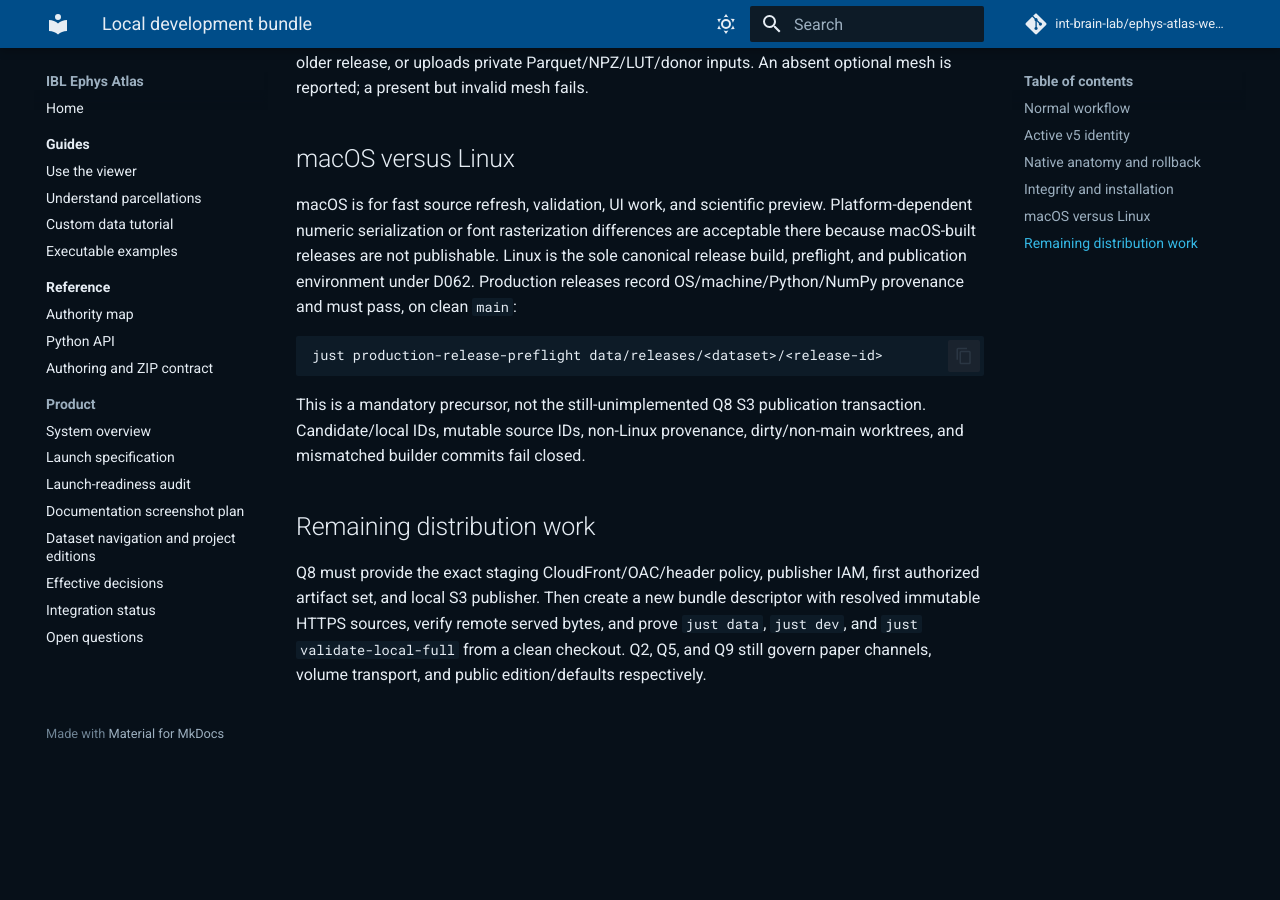
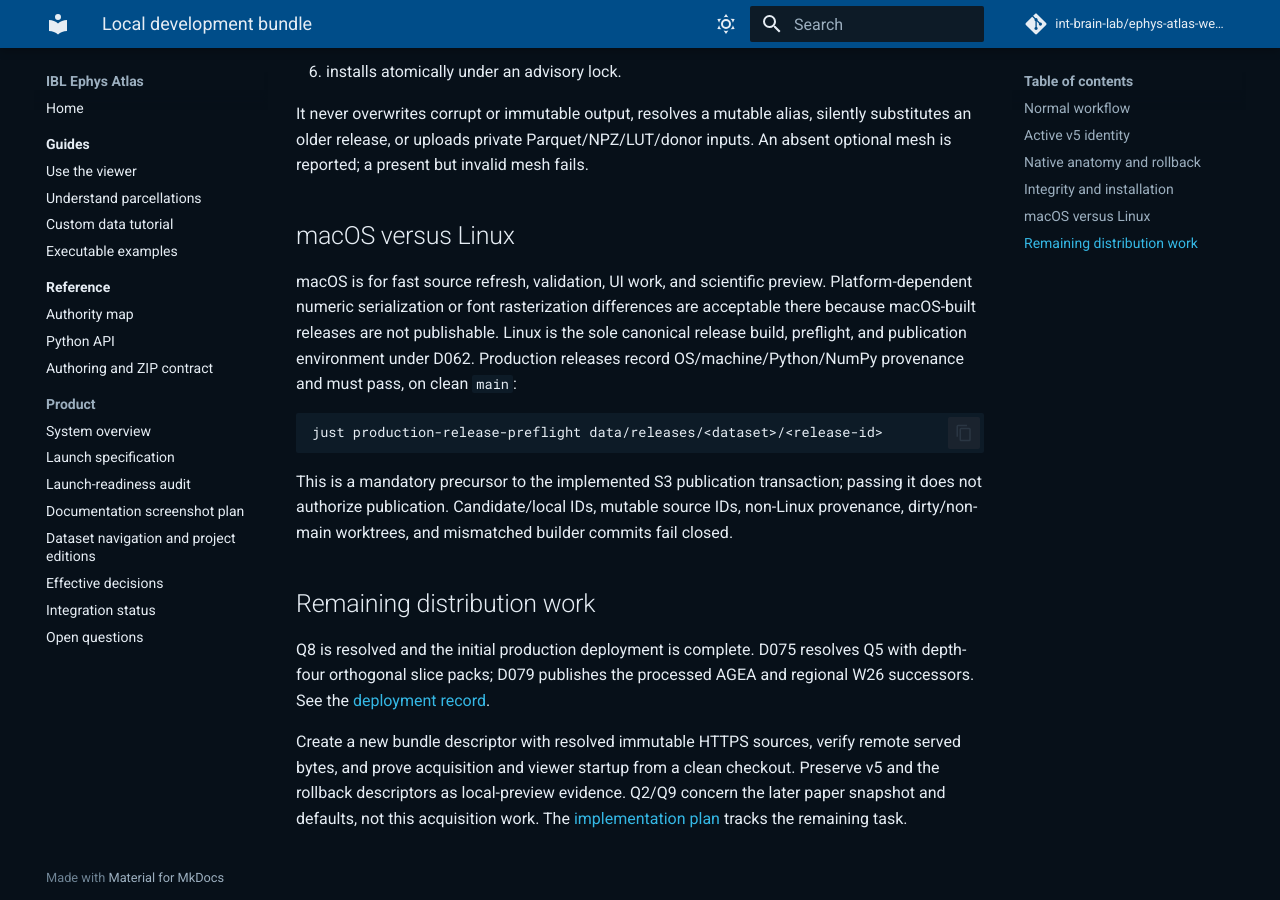
Before and after one commit to int-brain-lab/ephys-atlas-web-v2, an MkDocs documentation site: the page built from docs/data/LOCAL_DEVELOPMENT_BUNDLE.md, in a window 1280 px wide and 900 px high, scrolled down 2655 px. Built offline with MkDocs 1.6.1 and Material for MkDocs 9.7.7, drawn with Linux system fonts in a browser that asks for light colours; comment, search, counter and statistics services are not loaded; before the commit the page ends 3411 px from its top, so only the background shows below that; some of the changed text lies outside the part shown.

Commit message:
Refresh README deployment status and development workflows

````diff
--- a/docs/data/LOCAL_DEVELOPMENT_BUNDLE.md
+++ b/docs/data/LOCAL_DEVELOPMENT_BUNDLE.md
@@ -1,7 +1,7 @@
 # Local development bundle
 
-Status: active local-data runbook. Remote clean-checkout acquisition remains
-blocked on Q8.
+Status: active local-data runbook. Remote clean-checkout acquisition requires
+a new descriptor with resolved immutable HTTPS sources; Q8 is resolved.
 
 The local viewer consumes the same immutable schema-v1 releases and validated
 packs intended for HTTP delivery. It does not copy them into a developer-only
@@ -22,8 +22,10 @@
 
 `just data` reuses and fully validates present artifacts. It downloads a
 missing artifact only when the descriptor contains an exact HTTPS source;
-current v5 sources remain unresolved pending Q8. `just dev` is read-only and
-stops on a missing or corrupt launch-critical artifact.
+the historical v5 descriptor still contains unresolved sources. Published
+production releases exist separately; the remaining acquisition work is a new
+descriptor and clean-checkout verification, not an origin/access decision.
+`just dev` is read-only and stops on a missing or corrupt launch-critical artifact.
 
 Use the refresh lane on the macOS development machine when you want to know
 whether newer upstream data exists:
@@ -50,10 +52,10 @@
 | Channels | `2026_W32-d050-q14-v1` | reviewed local technical release; not the Q2 paper release |
 | Clusters | `sha256-9b5e55215b306f26-d050-d048-q14-v1` | reviewed local technical release |
 | Brain-Wide Map | `legacy-v1-1d908bea-d050-q14-linear-full-v1` | reviewed local technical release |
-| Volume | `2026_W26-candidate-depth4-d050-q14-linear-full-v1` | reviewed candidate; Q5 remains open |
+| Volume | `2026_W26-candidate-depth4-d050-q14-linear-full-v1` | reviewed local candidate; Q5 resolved by D075 for a separately built production release |
 | Projection pack | `ibl-atlas-projections-2363b6958fbf` | production-intent local asset |
 | 3-D mesh pack | `ibl-native-d070-b5f5abc7d0bb3575` | D070 owner-approved, validated-real-local anatomy |
-| AGEA | `agea-original-local-preview-86b49971-2cdd9bee-c93e9c5b` | D069 original-value preview; registration remains provisional under Q19 |
+| AGEA | `agea-original-local-preview-86b49971-2cdd9bee-c93e9c5b` | D069 original-value local preview; D078/D079 govern the separately published processed successor |
 
 The available graph is 7 artifacts, 30,157 files and 1,376,287,351 stored bytes.
 The core releases and projections are unchanged from v4. AGEA's local copy under
@@ -117,15 +119,20 @@
 just production-release-preflight data/releases/<dataset>/<release-id>
 ```
 
-This is a mandatory precursor, not the still-unimplemented Q8 S3 publication
-transaction. Candidate/local IDs, mutable source IDs, non-Linux provenance,
-dirty/non-main worktrees, and mismatched builder commits fail closed.
+This is a mandatory precursor to the implemented S3 publication transaction;
+passing it does not authorize publication. Candidate/local IDs, mutable source
+IDs, non-Linux provenance, dirty/non-main worktrees, and mismatched builder
+commits fail closed.
 
 ## Remaining distribution work
 
-Q8 must provide the exact staging CloudFront/OAC/header policy, publisher IAM,
-first authorized artifact set, and local S3 publisher. Then create a new bundle
-descriptor with resolved immutable HTTPS sources, verify remote served bytes,
-and prove `just data`, `just dev`, and `just validate-local-full` from a clean
-checkout. Q2, Q5, and Q9 still govern paper channels, volume transport, and
-public edition/defaults respectively.
+Q8 is resolved and the initial production deployment is complete. D075 resolves
+Q5 with depth-four orthogonal slice packs; D079 publishes the processed AGEA
+and regional W26 successors. See the
+[deployment record](../publishing/REGIONAL_DISTRIBUTION_DEPLOYMENT_20260917.md).
+
+Create a new bundle descriptor with resolved immutable HTTPS sources, verify
+remote served bytes, and prove acquisition and viewer startup from a clean
+checkout. Preserve v5 and the rollback descriptors as local-preview evidence.
+Q2/Q9 concern the later paper snapshot and defaults, not this acquisition work.
+The [implementation plan](../IMPLEMENTATION_PLAN.md) tracks the remaining task.
````
Also changed, not shown: README.md (+112 -81 lines).
